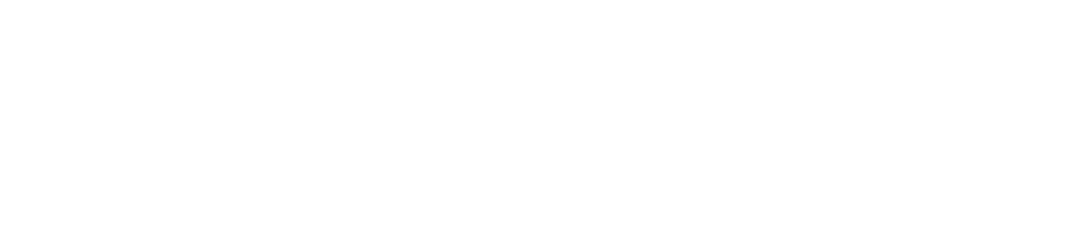
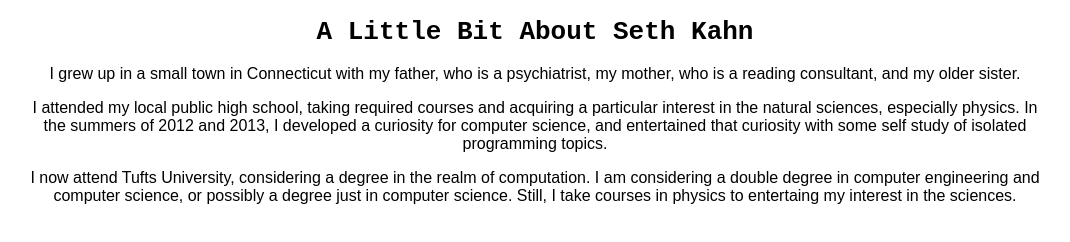
Before and after one commit to kahns729/kahns729.github.io, a plain HTML site: page bio.html in a window 1280 px wide. Shown: the whole page, without its empty margins (105-1175 px from the left). Drawn offline with Linux system fonts and the light colour scheme.

Commit message:
added bio, linked all pages

```diff
--- a/bio.css
+++ b/bio.css
@@ -0,0 +1,15 @@
+body {
+	text-align: center;
+}
+
+h1 {
+	font-family:monospace;
+}
+
+p {
+	font-family: sans-serif;
+	display:block;
+	margin-left: auto;
+	margin-right: auto;
+	width:80%;
+}
--- a/bio.html
+++ b/bio.html
@@ -0,0 +1,20 @@
+<!DOCTYPE html>
+<html>
+<head>
+	<title>Biography</title>
+	<link rel="stylesheet" type="text/css" href="bio.css">
+</head>
+<body>
+	<h1>A Little Bit About Seth Kahn</h1>
+	<p>I grew up in a small town in Connecticut with my father, who is a psychiatrist,
+		my mother, who is a reading consultant, and my older sister.</p>
+	<p>I attended my local public high school, taking required courses and acquiring a particular
+		interest in the natural sciences, especially physics. In the summers of 2012 and 2013,
+		I developed a curiosity for computer science, and entertained that curiosity with some
+		self study of isolated programming topics.</p>
+	<p>I now attend Tufts University, considering a degree in the realm of computation. I am
+		considering a double degree in computer engineering and computer science, or possibly
+		a degree just in computer science. Still, I take courses in physics to entertaing my
+		interest in the sciences.</p>
+</body>
+</html>
--- a/resume.css
+++ b/resume.css
@@ -23,8 +23,9 @@ p.skills {
 	margin-left:12px;
 }
 
-@media (min-width:520px) {
+@media (min-width:640px) {
 	div {
+		margin-left:140px;
 		width:500px;
 	}
 }
```
Also changed, not shown: index.css (+26 -2 lines), index.html (+1 -1 lines).
